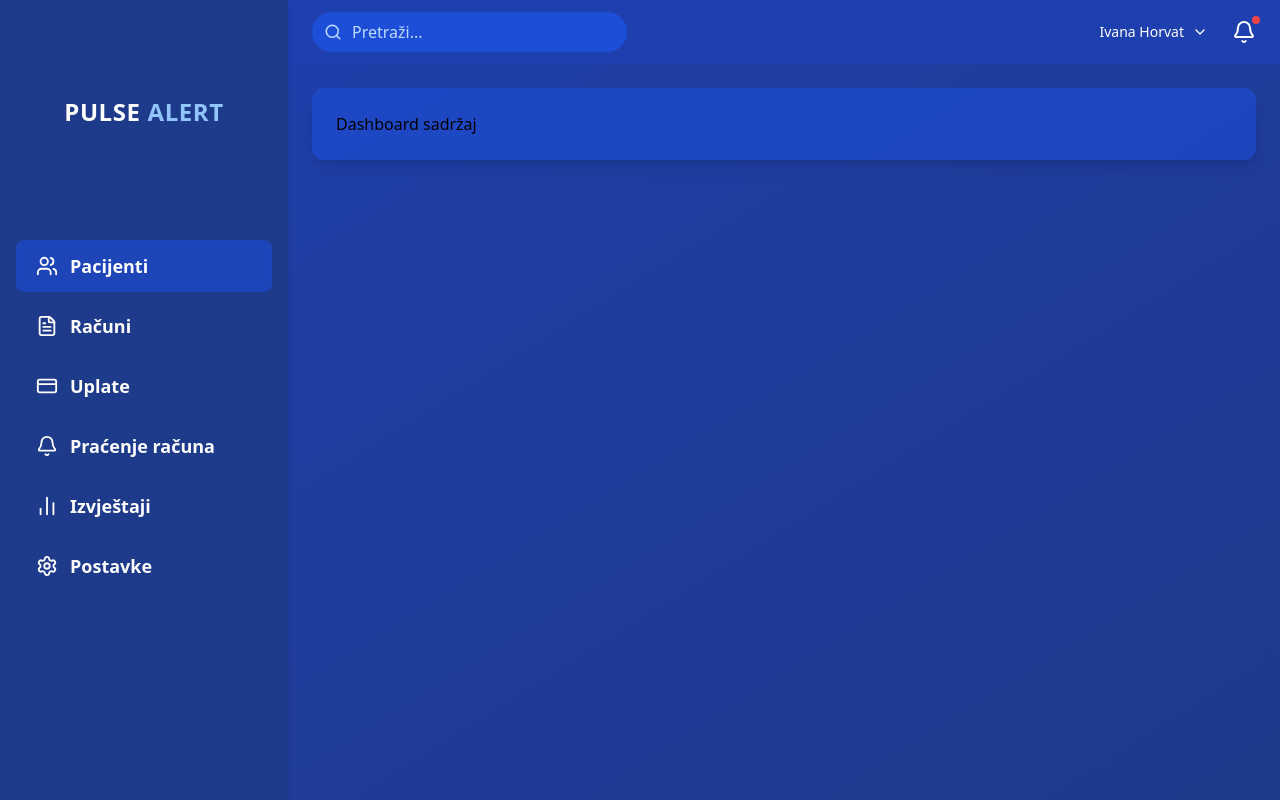
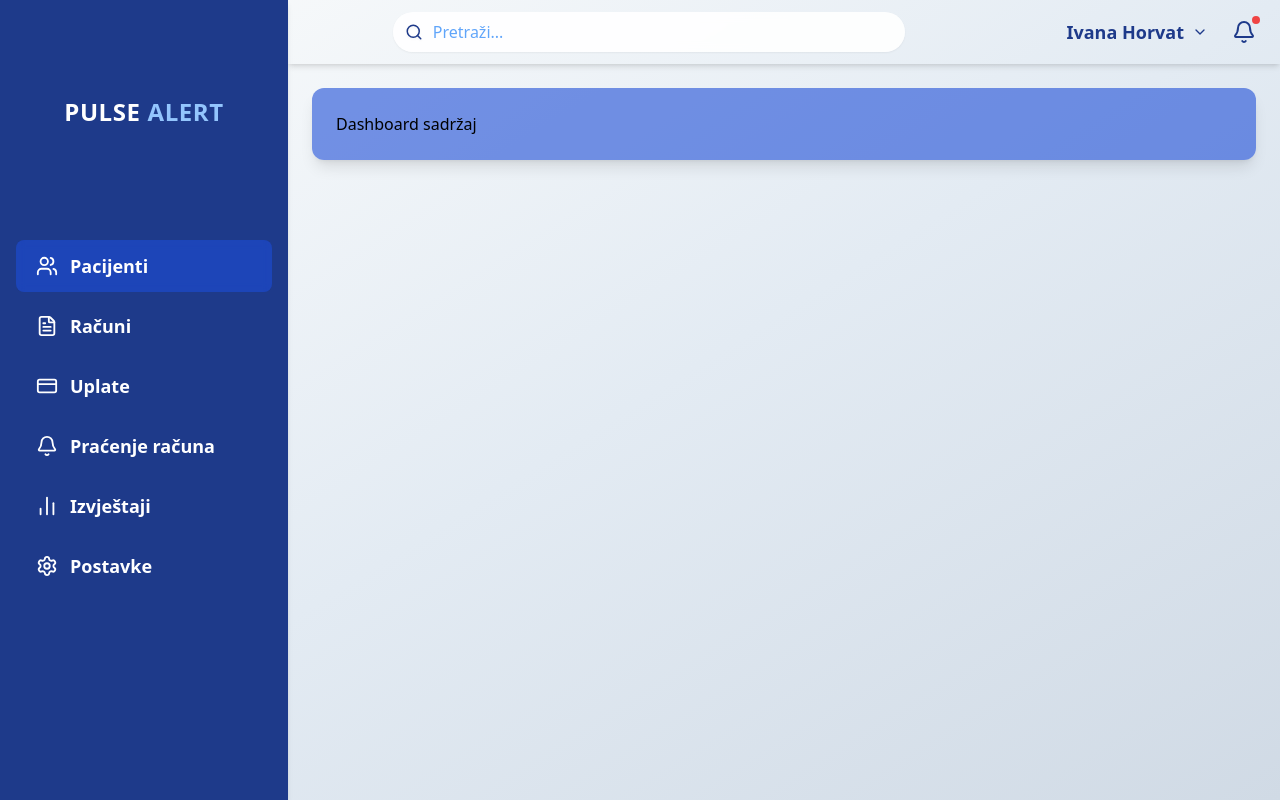
Before and after one commit to E-Begich/PulseAlert, a React (Create React App) app in the folder frontend/: page /dashboard in a window 1280 px wide. Built offline with nearby package versions, Linux system fonts and the light colour scheme.

Commit message:
navbar part II

```diff
--- a/frontend/src/components/TopNavBar.jsx
+++ b/frontend/src/components/TopNavBar.jsx
@@ -2,16 +2,16 @@ import { Search, Bell, ChevronDown, Menu } from "lucide-react";
 
 export default function TopNavbar({ onMenuClick }) {
     return (
-    <header className="h-16 bg-blue-800 flex items-center px-6 text-white">
-      {/* Mobile menu */}
+        <header className="h-16 bg-gradient-to-b from-blue-700 to-[var(--main-bg-color)] flex items-center px-6 text-blue-900 shadow-md relative">
+            {/* Mobile hamburger */}
             <button className="md:hidden mr-4" onClick={onMenuClick}>
                 <Menu />
             </button>
 
             {/* Search */}
-      <div className="relative w-1/3">
+            <div className="relative flex-1 max-w-lg mx-auto">
                 <Search
-          className="absolute left-3 top-1/2 -translate-y-1/2 text-blue-200"
+                    className="absolute left-3 top-1/2 -translate-y-1/2 text-blue-900 drop-shadow-sm z-10"
                     size={18}
                 />
                 <input
@@ -19,8 +19,9 @@ export default function TopNavbar({ onMenuClick }) {
                     placeholder="Pretraži..."
                     className="
             w-full pl-10 pr-4 py-2 rounded-full
-            bg-blue-700 text-white placeholder-blue-200
-            focus:outline-none
+            bg-white/90 text-blue-900 placeholder-blue-400 shadow-sm
+            focus:outline-none focus:ring-2 focus:ring-blue-400
+            backdrop-blur-sm
           "
                 />
             </div>
@@ -30,16 +31,16 @@ export default function TopNavbar({ onMenuClick }) {
                 {/* User dropdown */}
                 <div className="relative group cursor-pointer">
                     <div className="flex items-center gap-2">
-            <span className="text-sm font-medium">Ivana Horvat</span>
+                        <span className="text-lg font-semibold">Ivana Horvat</span>
                         <ChevronDown size={16} />
                     </div>
 
-          <div className="absolute right-0 mt-2 w-40 bg-blue-700 text-white rounded-xl shadow-lg opacity-0 group-hover:opacity-100 transition">
-            <div className="px-4 py-2 text-sm text-blue-200">
+                    <div className="absolute right-0 mt-2 w-40 bg-white/90 text-blue-900 rounded-xl shadow-lg opacity-0 group-hover:opacity-100 transition-all transform scale-95 group-hover:scale-100 origin-top pointer-events-none group-hover:pointer-events-auto">
+                        <div className="px-4 py-2 text-sm text-blue-600">
                             Uloga: Admin
                         </div>
-            <div className="border-t border-blue-600" />
-            <button className="w-full text-left px-4 py-2 text-sm hover:bg-blue-600">
+                        <div className="border-t border-blue-200" />
+                        <button className="w-full text-left px-4 py-2 text-sm hover:bg-blue-100/60">
                             Odjava
                         </button>
                     </div>
--- a/frontend/src/layouts/DashboardLayout.jsx
+++ b/frontend/src/layouts/DashboardLayout.jsx
@@ -8,11 +8,15 @@ export default function DashboardLayout({ children }) {
   const toggleSidebar = () => setSidebarOpen(!sidebarOpen);
 
   return (
-    <div className="min-h-screen bg-gradient-to-br from-blue-800 to-blue-900 relative">
+    <div className="min-h-screen relative bg-gradient-to-br from-[#FBFCFC] via-[#E3EBF3] to-[#D0DAE5]">
       <Sidebar isOpen={sidebarOpen} toggleSidebar={toggleSidebar} />
-      <div className="relative flex flex-col md:ml-72 min-h-screen">
+
+      <div className="relative flex flex-col md:ml-72">
         <TopNavbar onMenuClick={toggleSidebar} />
-        <main className="flex-1 p-6">{children}</main>
+
+        <main className="flex-1 p-6">
+          {children}
+        </main>
       </div>
     </div>
   );
```
Lines whose indentation alone changed are shown as unchanged.
